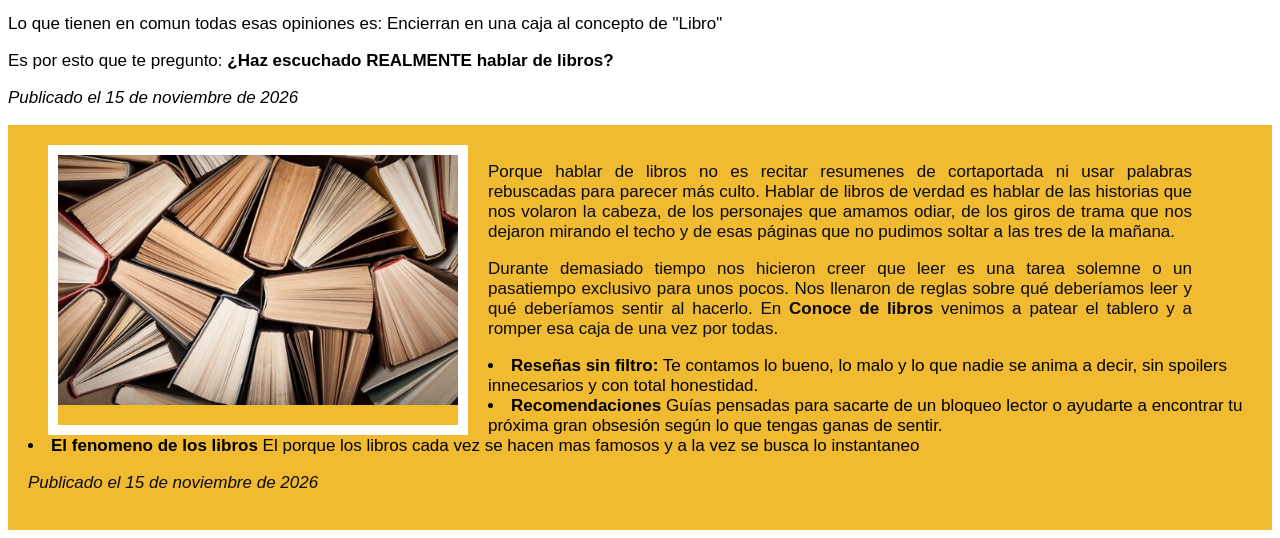
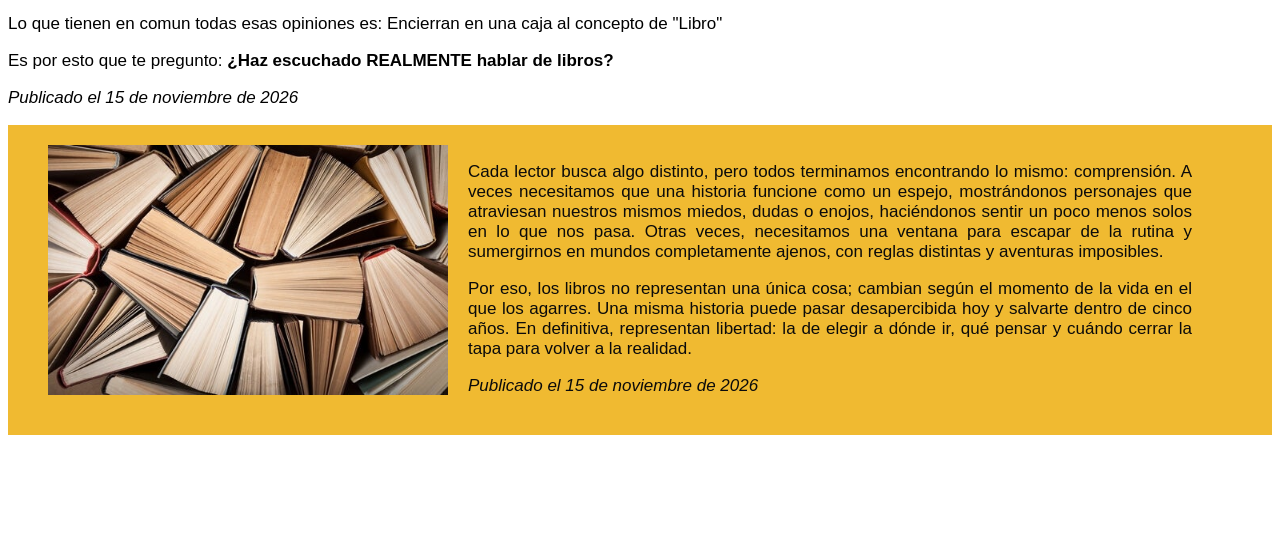
Before and after one commit to MaleAZh/TRABAJO-PR-CTICO-FINAL-DESARROLLO-WEB, a plain HTML site: page loslibros.html in a window 1280 px wide. Shown: the part 987-1525 px from the top of the page. After the commit the page ends 1430 px from the top, so only its background shows below. Drawn offline with Linux system fonts and the light colour scheme.

Commit message:
hfihiofh

```diff
--- a/loslibros.html
+++ b/loslibros.html
@@ -36,11 +36,9 @@
        <section class="dos">
             <article>
              <div class="contenido"><img src="imagenes/libros.jpg" width="400px" height="250px" alt="Imagen"/>
-                <p>Porque hablar de libros no es recitar resumenes de cortaportada ni usar palabras rebuscadas para parecer más culto. Hablar de libros de verdad es hablar de las historias que nos volaron la cabeza, de los personajes que amamos odiar, de los giros de trama que nos dejaron mirando el techo y de esas páginas que no pudimos soltar a las tres de la mañana.</p>
-                <p>Durante demasiado tiempo nos hicieron creer que leer es una tarea solemne o un pasatiempo exclusivo para unos pocos. Nos llenaron de reglas sobre qué deberíamos leer y qué deberíamos sentir al hacerlo. En <strong>Conoce de libros</strong> venimos a patear el tablero y a romper esa caja de una vez por todas. </p>
-               <li><strong>Reseñas sin filtro:</strong> Te contamos lo bueno, lo malo y lo que nadie se anima a decir, sin spoilers innecesarios y con total honestidad.</li>
-        <li><strong>Recomendaciones</strong> Guías pensadas para sacarte de un bloqueo lector o ayudarte a encontrar tu próxima gran obsesión según lo que tengas ganas de sentir.</li>
-                <li><strong>El fenomeno de los libros</strong> El porque los libros cada vez se hacen mas famosos y a la vez se busca lo instantaneo </li>
+                <p>Cada lector busca algo distinto, pero todos terminamos encontrando lo mismo: comprensión. A veces necesitamos que una historia funcione como un espejo, mostrándonos personajes que atraviesan nuestros mismos miedos, dudas o enojos, haciéndonos sentir un poco menos solos en lo que nos pasa. Otras veces, necesitamos una ventana para escapar de la rutina y sumergirnos en mundos completamente ajenos, con reglas distintas y aventuras imposibles.</p>
+                <p>Por eso, los libros no representan una única cosa; cambian según el momento de la vida en el que los agarres. Una misma historia puede pasar desapercibida hoy y salvarte dentro de cinco años. En definitiva, representan libertad: la de elegir a dónde ir, qué pensar y cuándo cerrar la tapa para volver a la realidad.</p>
+
         <p><em>Publicado el 15 de noviembre de 2026</em></p>
                 </div>
             </article>
--- a/style.css
+++ b/style.css
@@ -63,7 +63,6 @@ float: left;
 margin-right: 20px;
 margin-left: 20px;
 padding-bottom: 20px;
-border: white solid 10px;
 }
 .contenido p {
    text-align: justify;
```
